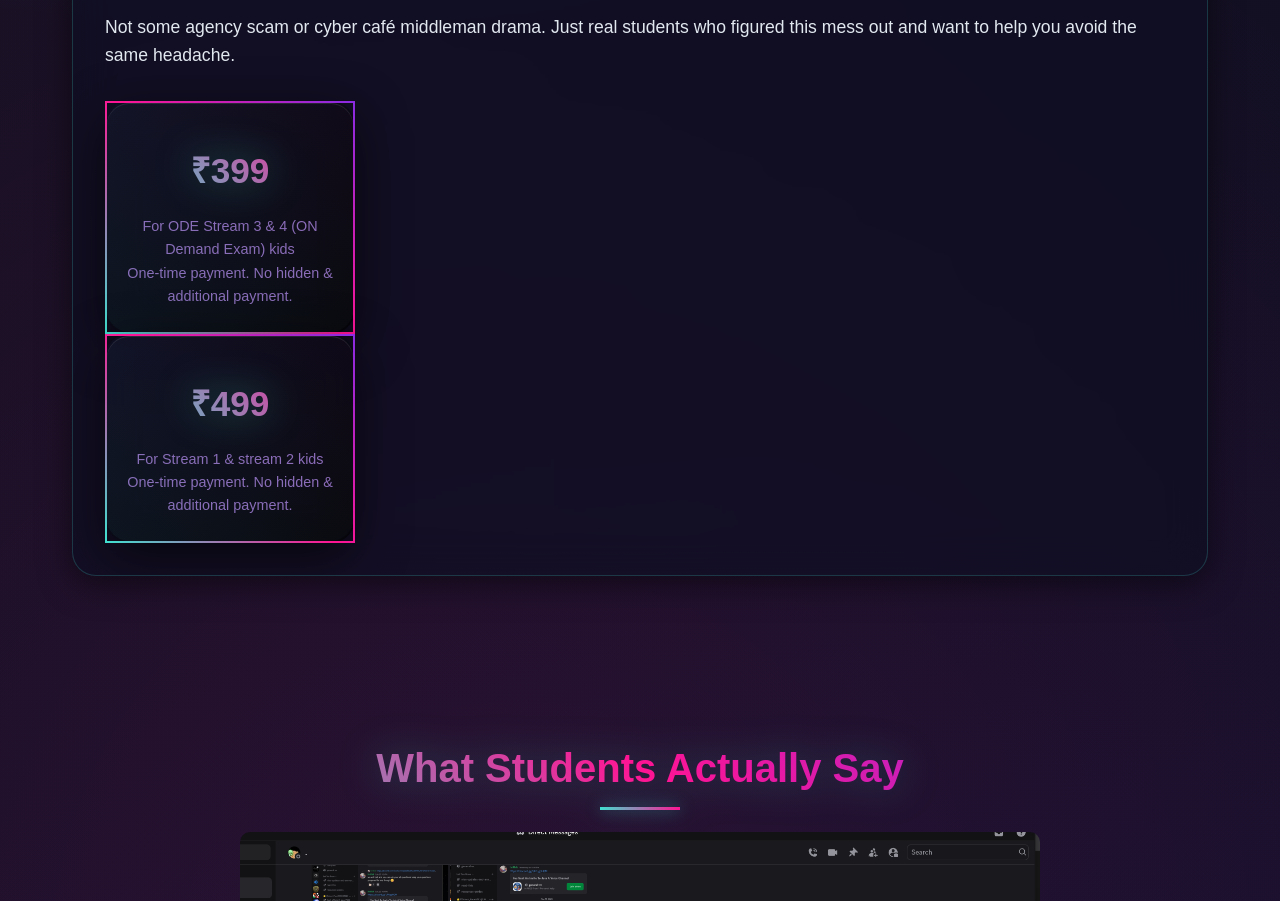
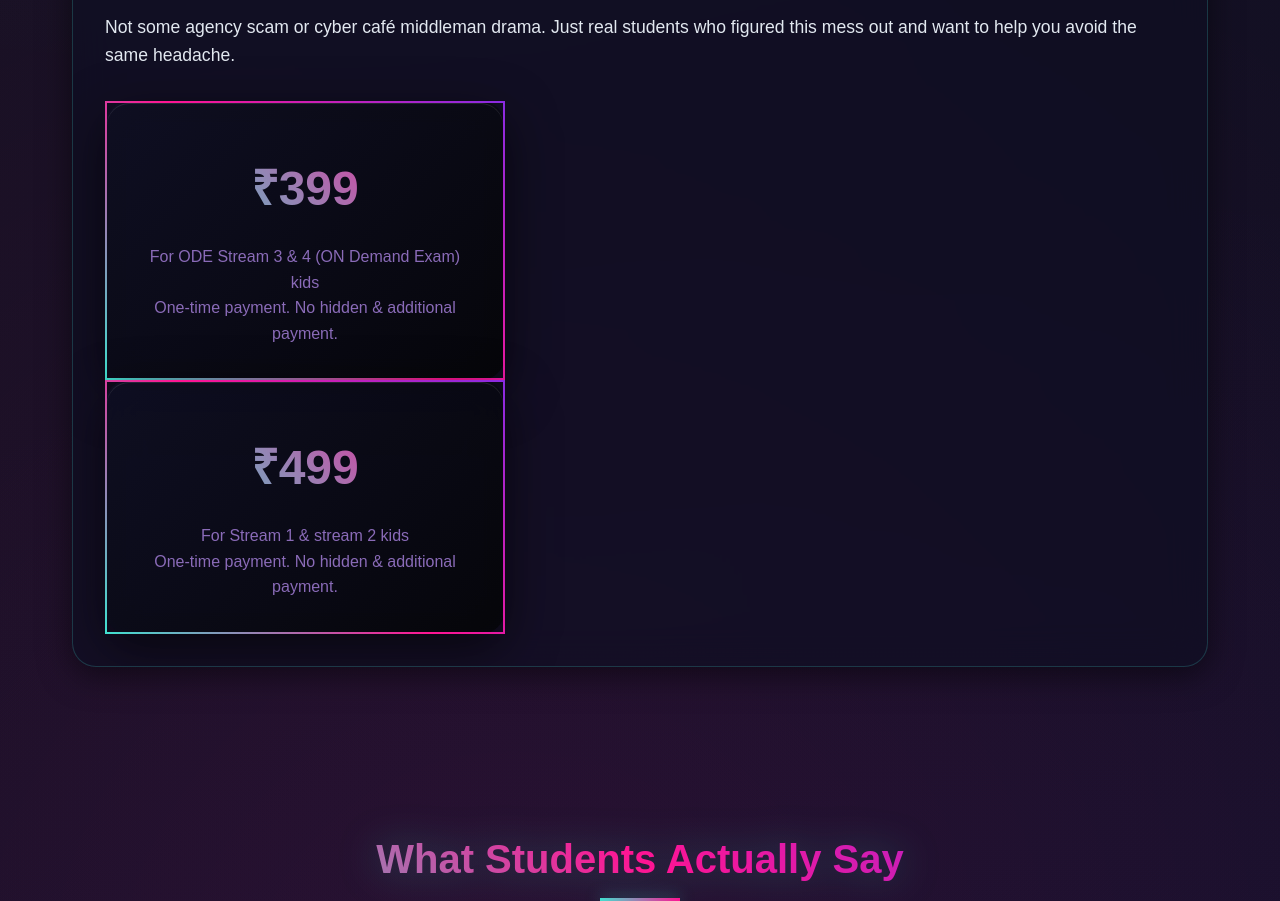
Before and after one commit to NIOS-1to1/dev, a plain HTML site: page index.html in a window 1280 px wide. Shown: the part 3077-3978 px from the top of the page. Drawn offline with Linux system fonts and the light colour scheme.

Commit message:
pricing card update
pr

```diff
--- a/style.css
+++ b/style.css
@@ -931,6 +931,7 @@
         }
 
         /* Container for pricing cards */
+
             .pricing-container {
               display: flex;
               justify-content: center;
@@ -938,37 +939,24 @@
               gap: 2rem;
               flex-wrap: wrap;
               padding: 2rem;
+              max-width: 1200px;
+              margin: 0 auto;
             }
 
-          /* Updated Pricing Card */
+            /* Pricing Card */
             .pricing-card {
               background: linear-gradient(135deg, rgba(15, 15, 35, 0.9), rgba(5, 5, 8, 0.9));
               backdrop-filter: blur(20px);
               border-radius: 24px;
-            padding: 3rem;
+              padding: 2rem;
               text-align: center;
+              flex: 1 1 300px; /* <-- key! grows, shrinks, min 300px */
               max-width: 400px;
-            min-width: 300px;
-            flex: 1;
               border: 2px solid transparent;
               border-image: linear-gradient(45deg, #40e0d0, #ff1493, #8a2be2) 1;
-            box-shadow:
-              0 15px 50px rgba(0, 0, 0, 0.6),
-              inset 0 1px 0 rgba(255, 255, 255, 0.1);
+              box-shadow: 0 15px 50px rgba(0, 0, 0, 0.6), inset 0 1px 0 rgba(255, 255, 255, 0.1);
               position: relative;
               overflow: hidden;
-            /* Removed margin: 2rem auto; */
-          }
-
-          .pricing-card::before {
-            content: '';
-            position: absolute;
-            top: 0;
-            left: 0;
-            right: 0;
-            bottom: 0;
-            background: linear-gradient(45deg, rgba(64, 224, 208, 0.1), rgba(255, 20, 147, 0.05));
-            opacity: 0.5;
             }
 
             .price {
@@ -976,27 +964,14 @@
               background: linear-gradient(45deg, #40e0d0, #ff1493);
               -webkit-background-clip: text;
               -webkit-text-fill-color: transparent;
-            background-clip: text;
               font-weight: bold;
               margin: 1rem 0;
-            filter: drop-shadow(0 0 20px rgba(64, 224, 208, 0.4));
-            position: relative;
-          }
-
-          /* Alternative: CSS Grid Layout */
-          .pricing-container-grid {
-            display: grid;
-            grid-template-columns: repeat(auto-fit, minmax(300px, 1fr));
-            gap: 2rem;
-            padding: 2rem;
-            max-width: 1400px;
-            margin: 0 auto;
             }
 
             /* Responsive adjustments */
             @media (max-width: 768px) {
               .pricing-container {
-              flex-direction: column;
+                flex-direction: column; /* stack on tablets/phones */
                 align-items: center;
               }
 
@@ -1004,26 +979,6 @@
                 max-width: 100%;
                 width: 100%;
               }
-          }
-
-        @media (max-width: 480px) {
-            .pricing-container {
-                gap: 0.8rem;
-            }
-        }
-
-            .pricing-card {
-                min-width: 220px;
-                max-width: 250px;
-                padding: 1.5rem 1rem;
-            }
-
-            .price {
-                font-size: 2.2rem;
-            }
-
-            .pricing-card p {
-                font-size: 0.9rem;
             }
 
         /* Footer */
```
Lines whose indentation alone changed are shown as unchanged.
